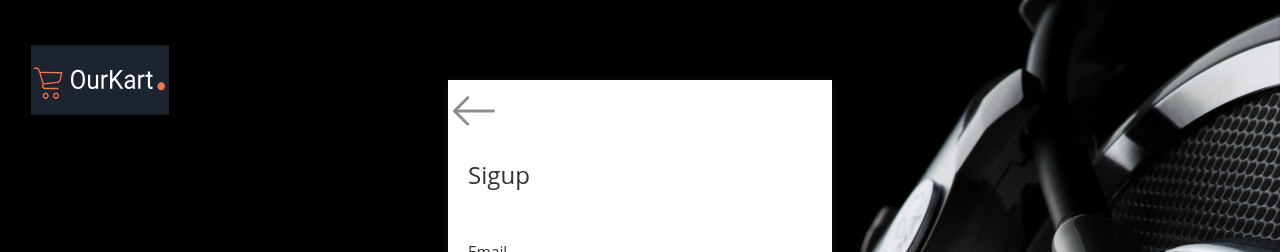
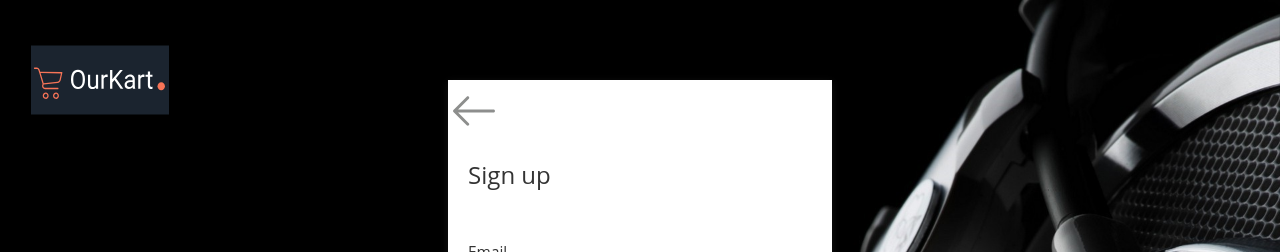
Before and after one commit to CoderNehal/first-react-project, a React (Create React App) app: page /signup in a window 1280 px wide. Shown: the top 252 px of the page. Built offline with nearby package versions, Linux system fonts and the light colour scheme.

Commit message:
IDK what i did... but did something

```diff
--- a/package.json
+++ b/package.json
@@ -5,6 +5,9 @@
   "homepage": "http://nehaltesting.epizy.com/",
   "dependencies": {
     "@firebase/app": "^0.6.20",
+    "@material-ui/core": "^4.11.4",
+    "@material-ui/icons": "^4.11.2",
+    "@material-ui/lab": "^4.0.0-alpha.58",
     "@splidejs/react-splide": "^0.4.4",
     "@testing-library/jest-dom": "^5.11.8",
     "@testing-library/react": "^11.2.2",
--- a/public/index.html
+++ b/public/index.html
@@ -26,6 +26,7 @@
       work correctly both with client-side routing and a non-root public URL.
       Learn how to configure a non-root public URL by running `npm run build`.
     -->
+    <link rel="stylesheet" href="https://fonts.googleapis.com/css?family=Roboto:300,400,500,700&display=swap" />
     <title>OurKart</title>
     <script
   src="https://code.jquery.com/jquery-3.5.1.slim.min.js"
--- a/src/components/ProductDescription/ProductDescription.jsx
+++ b/src/components/ProductDescription/ProductDescription.jsx
@@ -53,7 +53,9 @@ const ProductDescription = (props) => {
 
 			.collection('orders')
 			.doc(localStorage.getItem('userId'));
-		ordersRef.get().then((doc) => {
+		ordersRef
+			.get()
+			.then((doc) => {
 				if (doc.data() == undefined) {
 					//if no user found
 					orders.push(id);
@@ -68,11 +70,14 @@ const ProductDescription = (props) => {
 						orders: orders,
 					});
 				}
-		});
+			})
+			.then(() => alert('Payment Successfull!'));
 	};
 	const AddToFavs = () => {
 		let Fav = [];
-		const favRef = db.collection('Favourites').doc(localStorage.getItem('userId'));
+		const favRef = db
+			.collection('Favourites')
+			.doc(localStorage.getItem('userId'));
 
 		favRef.get().then((doc) => {
 			if (doc.data() == undefined) {
@@ -122,17 +127,15 @@ const ProductDescription = (props) => {
 			}
 			if (cartItemsFromFB.length === 0) {
 				//first product to push
-				alert('Product Added to cart')
+				alert('Product Added to cart');
 				localCartItems.push({ id: id, qt: 1 });
 
 				cartRef.set({
 					cartItems: localCartItems,
 				});
-			}
-
-			if (finalArray.includes(id) && finalArray.length !== 0) {
+			} else if (finalArray.includes(id) && finalArray.length !== 0) {
 				//product increace the quintity
-				alert('Already in cart,increased quantity')
+				alert('Already in cart,increased quantity');
 				let indx = finalArray.indexOf(id);
 				let localQt = cartItemsFromFB[indx].qt;
 				localCartItems = cartItemsFromFB;
@@ -141,7 +144,7 @@ const ProductDescription = (props) => {
 					cartItems: localCartItems,
 				});
 			} else {
-				alert('Product Added to cart')
+				alert('Product Added to cart');
 				localCartItems = cartItemsFromFB;
 				localCartItems.push({ id: id, qt: 1 });
 
--- a/src/components/User/SignUp.jsx
+++ b/src/components/User/SignUp.jsx
@@ -78,7 +78,7 @@ const SignUp = () => {
 						<div className='userNav'>
 							<img src={backbtn} onClick={() => history.goBack()} alt='' />
 						</div>
-						<h3>Sigup</h3>
+						<h3>Sign up</h3>
 						<br />
 						<br />
 						<p>Email</p>
```
Also changed, not shown: 2 other files (tests, documents, lock files or other folders). Lines whose indentation alone changed are shown as unchanged.
